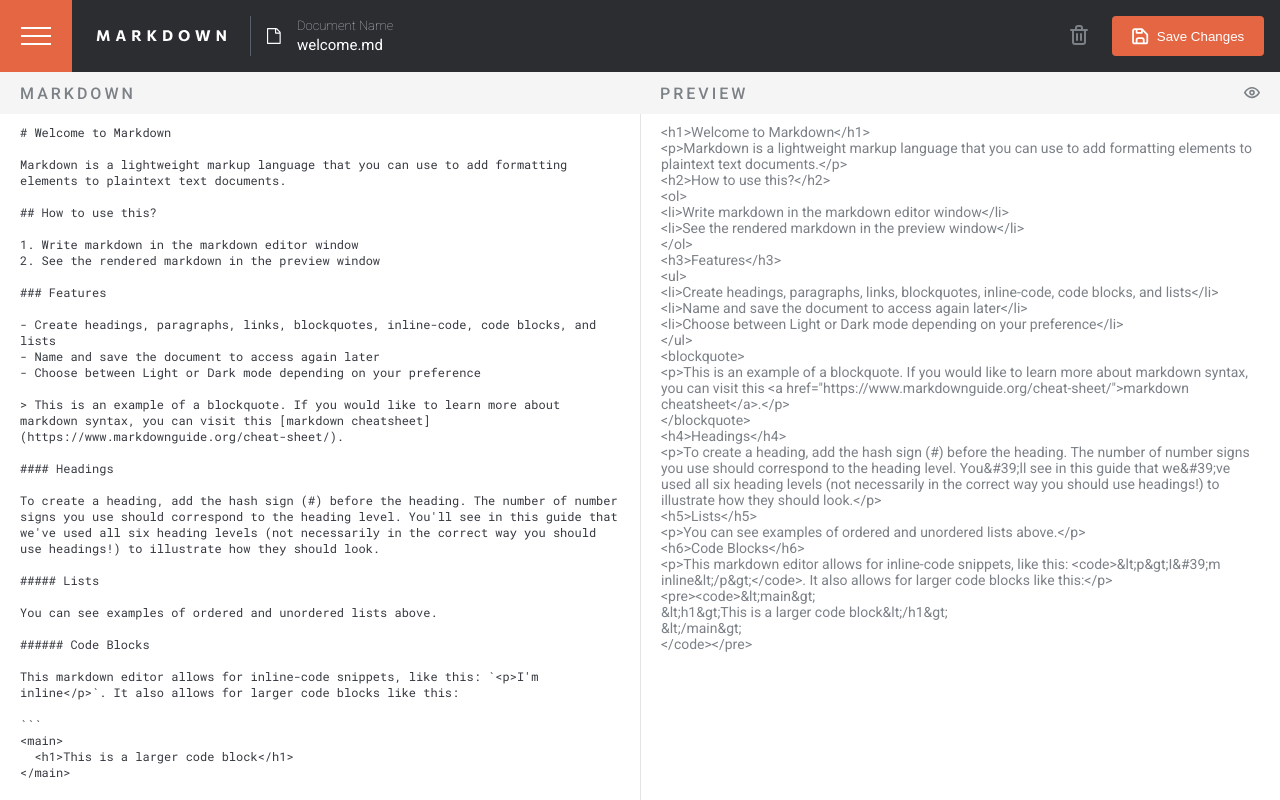
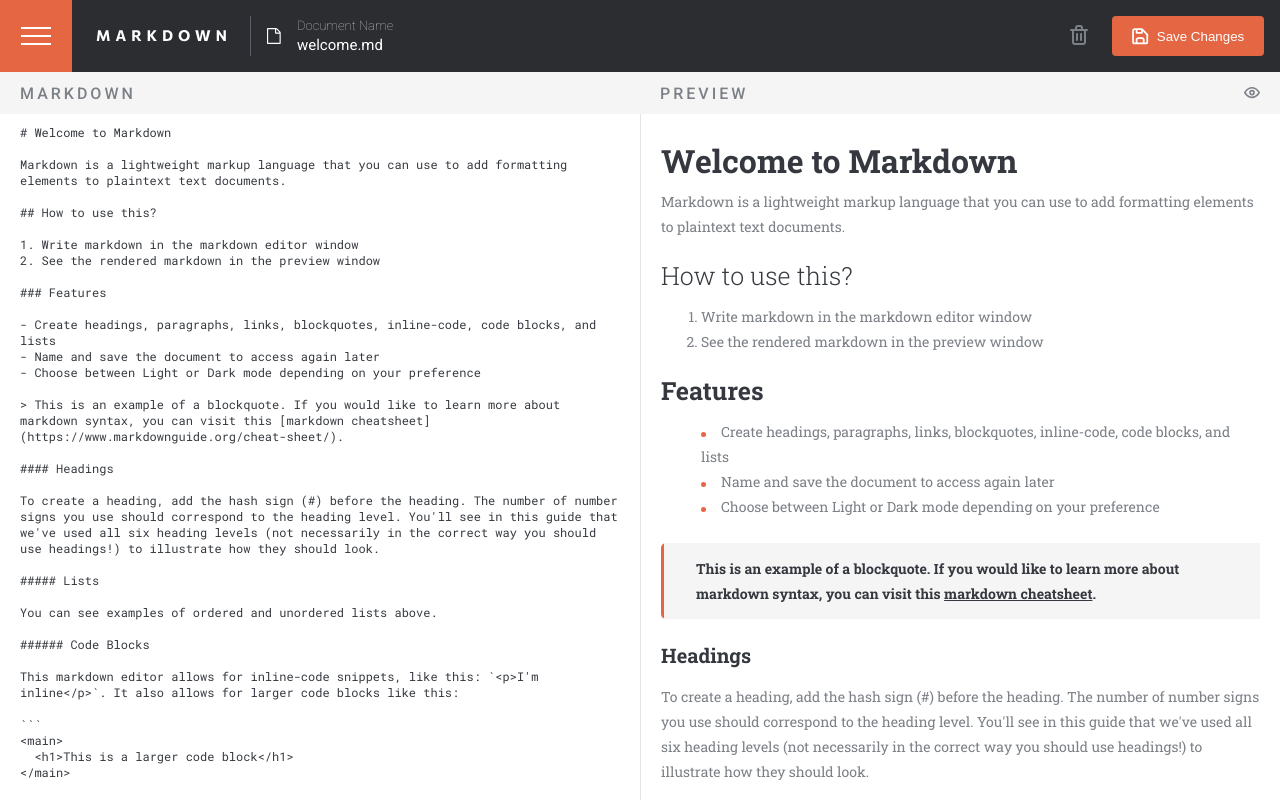
Before and after one commit to eawebmaster20/markdown-editor, an Angular app: page / in a window 1280 px wide. Built offline with nearby package versions, Linux system fonts and the light colour scheme.

Commit message:
feat: removed unused logic in ngOnit

```diff
--- a/src/app/components/preview/preview.component.html
+++ b/src/app/components/preview/preview.component.html
@@ -15,5 +15,5 @@
   </button>
 </div>
 <div class="preview-container">
-  <div class="preview" [innerText]="currDocService.currDocument.renderedText"></div>
+  <div class="preview" [innerHTML]="currDocService.currDocument.renderedText"></div>
 </div>
--- a/src/app/components/preview/preview.component.ts
+++ b/src/app/components/preview/preview.component.ts
@@ -13,16 +13,15 @@ import { FormsModule } from '@angular/forms';
   styleUrl: './preview.component.scss',
 })
 export class PreviewComponent {
-  constructor(public currDocService: CurrentDocumentService) {}
+
+  toggleService = inject(PreviewTogglerService)
+  currDocService = inject(CurrentDocumentService)
+  constructor() {}
 
   toggleVisible() {
     this.toggleService.Visible = !this.toggleService.Visible;
   }
 
-  toggleService = inject(PreviewTogglerService)
   ngOnInit() {
-    console.log(this.currDocService.currDocument.renderedText);
-
-    // this.dataService.updateText();
   }
 }
```
